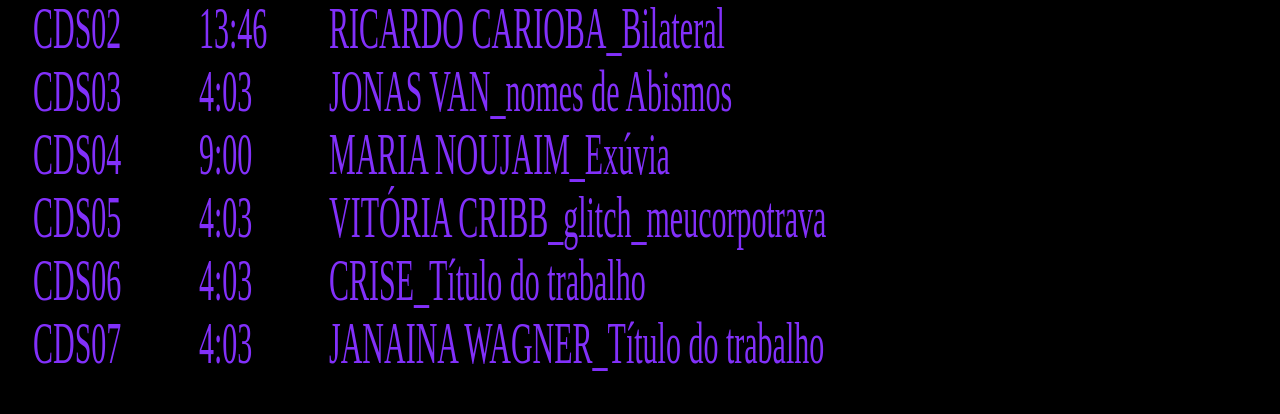
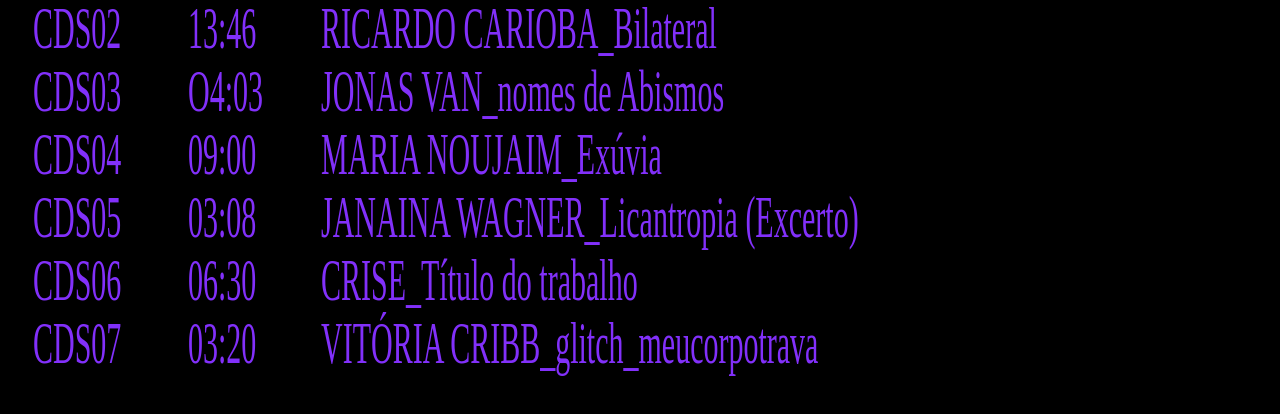
Before and after one commit to Comeco-de-Seculo/comeco-de-seculo.github.io, a Next.js app: page / in a window 1280 px wide. Shown: the part 300-714 px from the top of the page. Built offline with nearby package versions, Linux system fonts and the light colour scheme; a web font is replaced by a local one.

Commit message:
Update content.js

```diff
--- a/content.js
+++ b/content.js
@@ -9,7 +9,7 @@ const content = ({
   list: [
     {
       index: 'CDS01',
-      length: '13:46',
+      length: '9:33',
       title: 'COMEÇO DE SÉCULO_Ao Vivo',
       video: 'static/media/JV_NDA.mp4',
       thumb: 'static/media/CDS_EAAV.png'
@@ -23,34 +23,38 @@ const content = ({
     },
     {
       index: 'CDS03',
-      length: '4:03',
+      length: 'O4:03',
       title: 'JONAS VAN_nomes de Abismos',
       video: 'static/media/JV_NDA.mp4',
       thumb: 'static/media/JV_NDA.png'
     },
     {
       index: 'CDS04',
-      length: '9:00',
+      length: '09:00',
       title: 'MARIA NOUJAIM_Exúvia',
       video: 'static/media/JV_NDA.mp4',
       thumb: 'static/media/MN_E.png'
     },
     {
       index: 'CDS05',
-      length: '4:03',
-      title: 'VITÓRIA CRIBB_glitch_meucorpotrava',
+      length: '03:08',
+      title: 'JANAINA WAGNER_Licantropia (Excerto)',
       video: 'static/media/JV_NDA.mp4',
       thumb: 'static/media/VC_GMCT.png'
     },
     {
       index: 'CDS06',
-      length: '4:03',
-      title: 'CRISE_Título do trabalho'
+      length: '06:30',
+      title: 'CRISE_Título do trabalho',
+      video: 'static/media/JV_NDA.mp4',
+      thumb: 'static/media/VC_GMCT.png'
     },
     {
       index: 'CDS07',
-      length: '4:03',
-      title: 'JANAINA WAGNER_Título do trabalho'
+      length: '03:20',
+      title: 'VITÓRIA CRIBB_glitch_meucorpotrava',
+      video: 'static/media/JV_NDA.mp4',
+      thumb: 'static/media/VC_GMCT.png'
     },
   ]
 })
```
